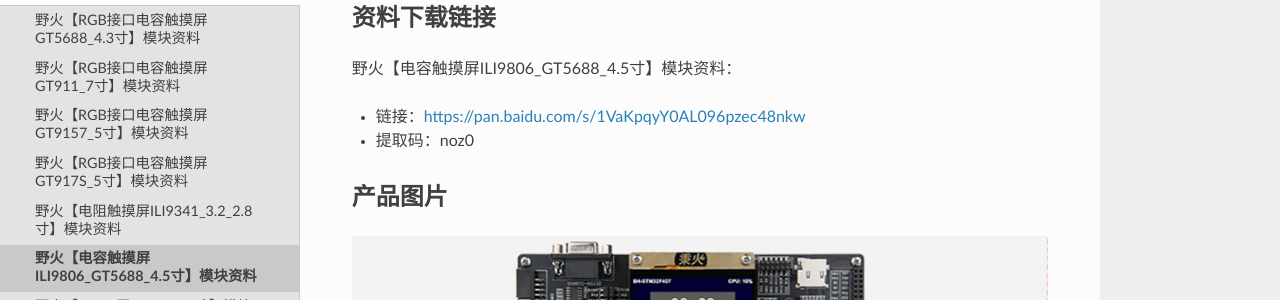
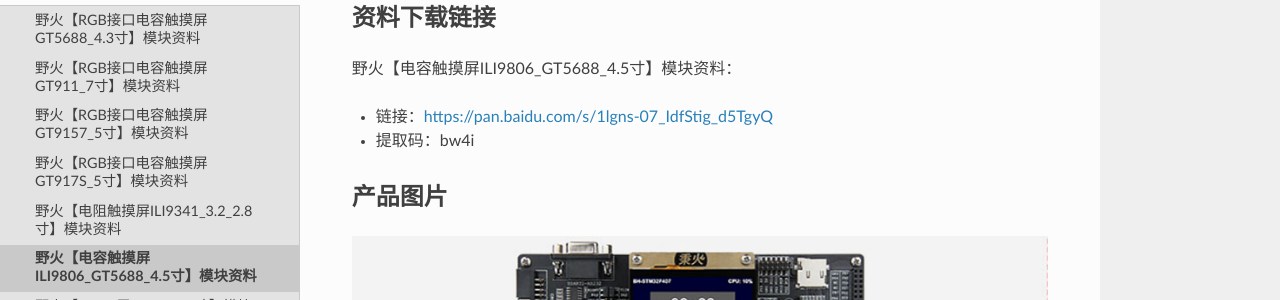
Before and after one commit to Embedfire/ebf_products, a Sphinx documentation site: the page built from documentation/module/screen/ili9806_gt5688_4.5.rst, in a window 1280 px wide and 1169 px high. Shown: the part 170-470 px from the top of the window. Built offline with Sphinx 7.4.7 and the Read the Docs theme 2.0.0, drawn with Linux system fonts in a browser that asks for light colours; pages that are not in the unit, such as notebooks, are missing from menus.

Commit message:
Update ili9806_gt5688_4.5.rst

```diff
--- a/documentation/module/screen/ili9806_gt5688_4.5.rst
+++ b/documentation/module/screen/ili9806_gt5688_4.5.rst
@@ -7,8 +7,8 @@
 
 野火【电容触摸屏ILI9806_GT5688_4.5寸】模块资料：
 
-- 链接：https://pan.baidu.com/s/1VaKpqyY0AL096pzec48nkw
-- 提取码：noz0
+- 链接：https://pan.baidu.com/s/1lgns-07_IdfStig_d5TgyQ
+- 提取码：bw4i
 
 产品图片
 --------
```
